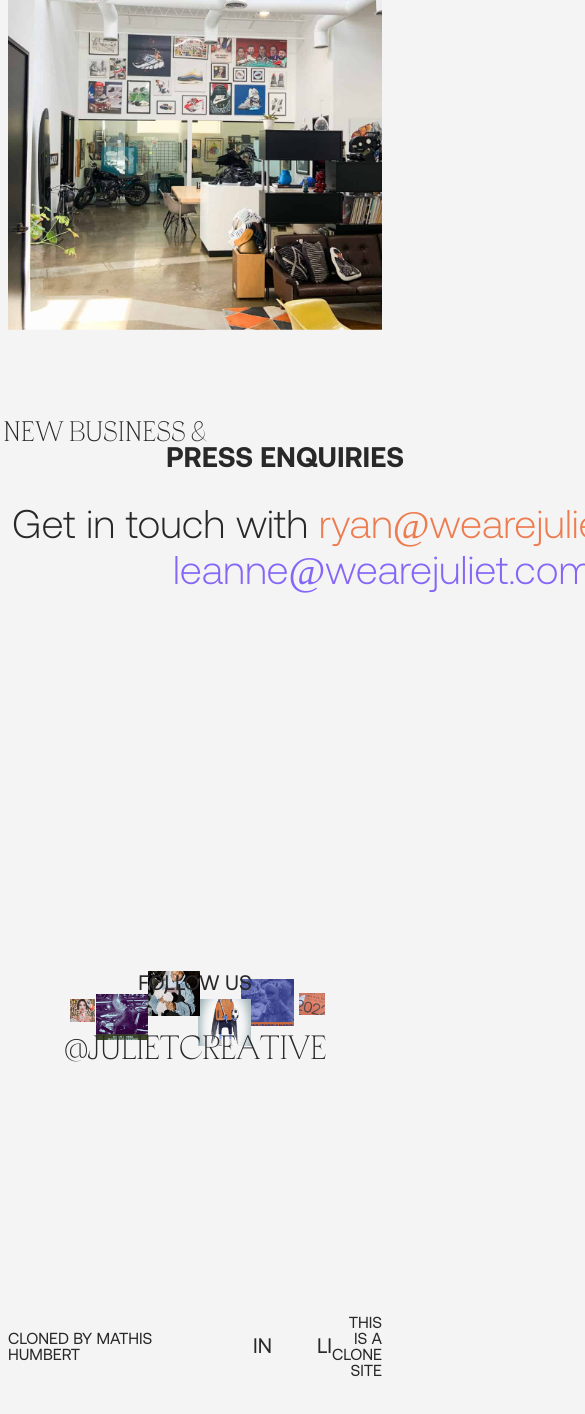
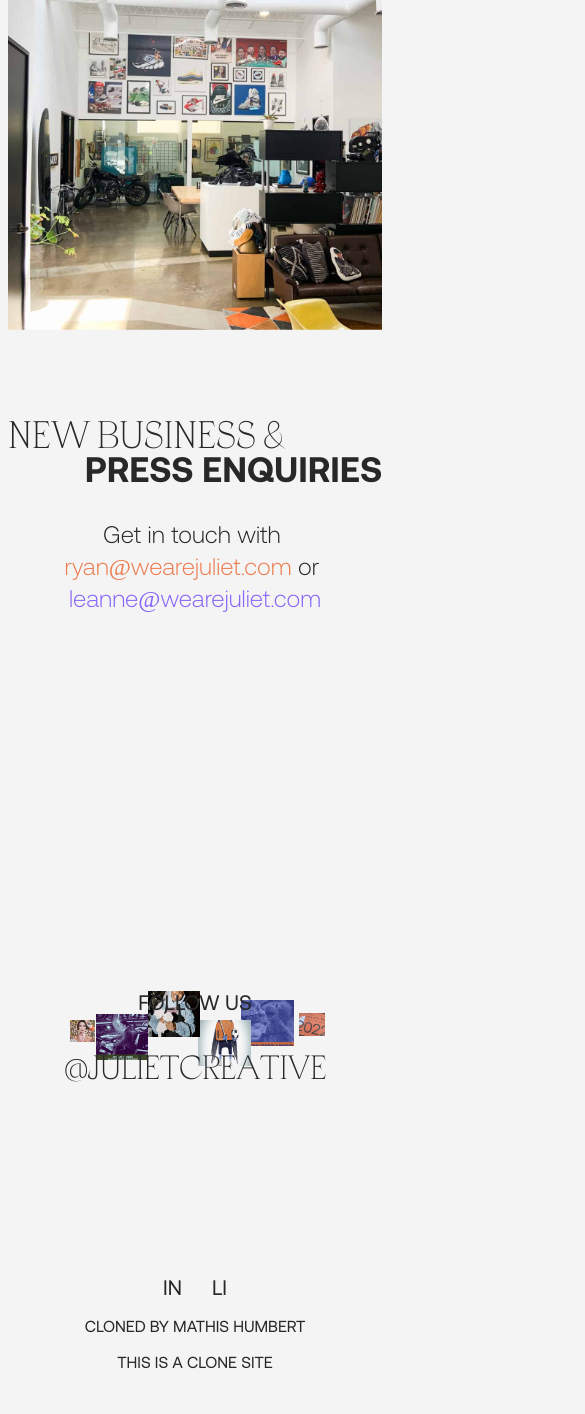
Before and after one commit to MathisHumbert/juliet-clone, a React (Vite) app: page /contact in a window 390 px wide. Shown: the part 1069-2483 px from the top of the page, 585 px wide, since content can reach past the window. Built offline with nearby package versions, Linux system fonts and the light colour scheme.

Commit message:
added responsive to connect and social

```diff
--- a/src/components/contact/ContactConnect.tsx
+++ b/src/components/contact/ContactConnect.tsx
@@ -64,6 +64,8 @@
 
   .contact__connect__container {
     min-height: 100%;
+    max-width: 100vw;
+    overflow: hidden;
     padding: 0 var(--margin);
   }
 
@@ -74,30 +76,68 @@
   .contact__connect__title {
     position: relative;
     text-transform: uppercase;
-    text-align: center;
   }
 
   .contact__connect__title:first-child {
-    left: -90px;
-    font-size: 6.67vw;
+    left: 0px;
+    font-size: 9.07vw;
     line-height: 100%;
     font-weight: 300;
     font-family: 'Apoc';
+    text-align: left;
+  }
+
+  @media (min-width: 768px) {
+    .contact__connect__title:first-child {
+      left: -60px;
+      text-align: center;
+    }
+  }
+
+  @media (min-width: 1024px) {
+    .contact__connect__title:first-child {
+      left: -90px;
+      font-size: 6.67vw;
+    }
   }
 
   .contact__connect__title:last-child {
-    right: -90px;
-    font-size: 7.26vw;
+    right: 0px;
+    font-size: 9.07vw;
     line-height: 100%;
+    text-align: right;
+  }
+
+  @media (min-width: 768px) {
+    .contact__connect__title:last-child {
+      right: -60px;
+      text-align: center;
+    }
+  }
+
+  @media (min-width: 1024px) {
+    .contact__connect__title:first-child {
+      left: -90px;
+      font-size: 7.26vw;
+    }
   }
 
   .context__connect__text {
-    width: 750px;
+    width: 100%;
+    max-width: 450px;
     margin: 0 auto;
     text-align: center;
-    font-size: 40px;
-    line-height: 46px;
+    font-size: 24px;
+    line-height: 32px;
     font-weight: 300;
+  }
+
+  @media (min-width: 1024px) {
+    .context__connect__text {
+      width: 750px;
+      font-size: 40px;
+      line-height: 46px;
+    }
   }
 
   .context__connect__text a {
--- a/src/components/contact/ContactSocial.tsx
+++ b/src/components/contact/ContactSocial.tsx
@@ -127,6 +127,7 @@
           </figure>
         </div>
         <div className='contact__social__links'>
+          <div className='lootie__container'>
             <a
               href='/https://www.instagram.com/julietcreative/'
               target='_blank'
@@ -159,6 +160,7 @@
                 className='contact__social__lottie'
               />
             </a>
+          </div>
           <h6 className='contact__social__subtilte left'>
             <a href='https://twitter.com/Mathis1Humbert' target='_blank'>
               Cloned by mathis humbert
@@ -322,11 +324,21 @@
   .contact__social__links {
     position: absolute;
     left: 0;
-    bottom: 60px;
+    bottom: 88px;
     width: 100%;
     padding: 0 var(--margin);
     display: flex;
     align-items: center;
+    flex-direction: column;
+    gap: 20px;
+  }
+
+  @media (min-width: 768px) {
+    .contact__social__links {
+      bottom: 60px;
+      flex-direction: row;
+      gap: 0;
+    }
   }
 
   .contact__social__subtilte {
@@ -337,11 +349,11 @@
   }
 
   .contact__social__subtilte.left {
-    order: -1;
-    margin-right: 4.1vw;
+    order: 0;
+    margin-right: 0;
 
     a {
-      margin-right: 45px;
+      margin-right: 0;
       position: relative;
       display: inline-block;
 
@@ -367,6 +379,19 @@
     }
   }
 
+  @media (min-width: 768px) {
+    .contact__social__subtilte.left {
+      order: -1;
+      margin-right: 4.1vw;
+
+      a {
+        margin-right: 45px;
+        position: relative;
+        display: inline-block;
+      }
+    }
+  }
+
   .contact__social__subtilte.right {
     flex: 1;
     text-align: right;
@@ -386,6 +411,12 @@
     }
 
     &.first {
+      margin-right: 30px;
+    }
+  }
+
+  @media (min-width: 768px) {
+    .contact__social__link.first {
       margin-right: 45px;
     }
   }
```
Lines whose indentation alone changed are shown as unchanged.
